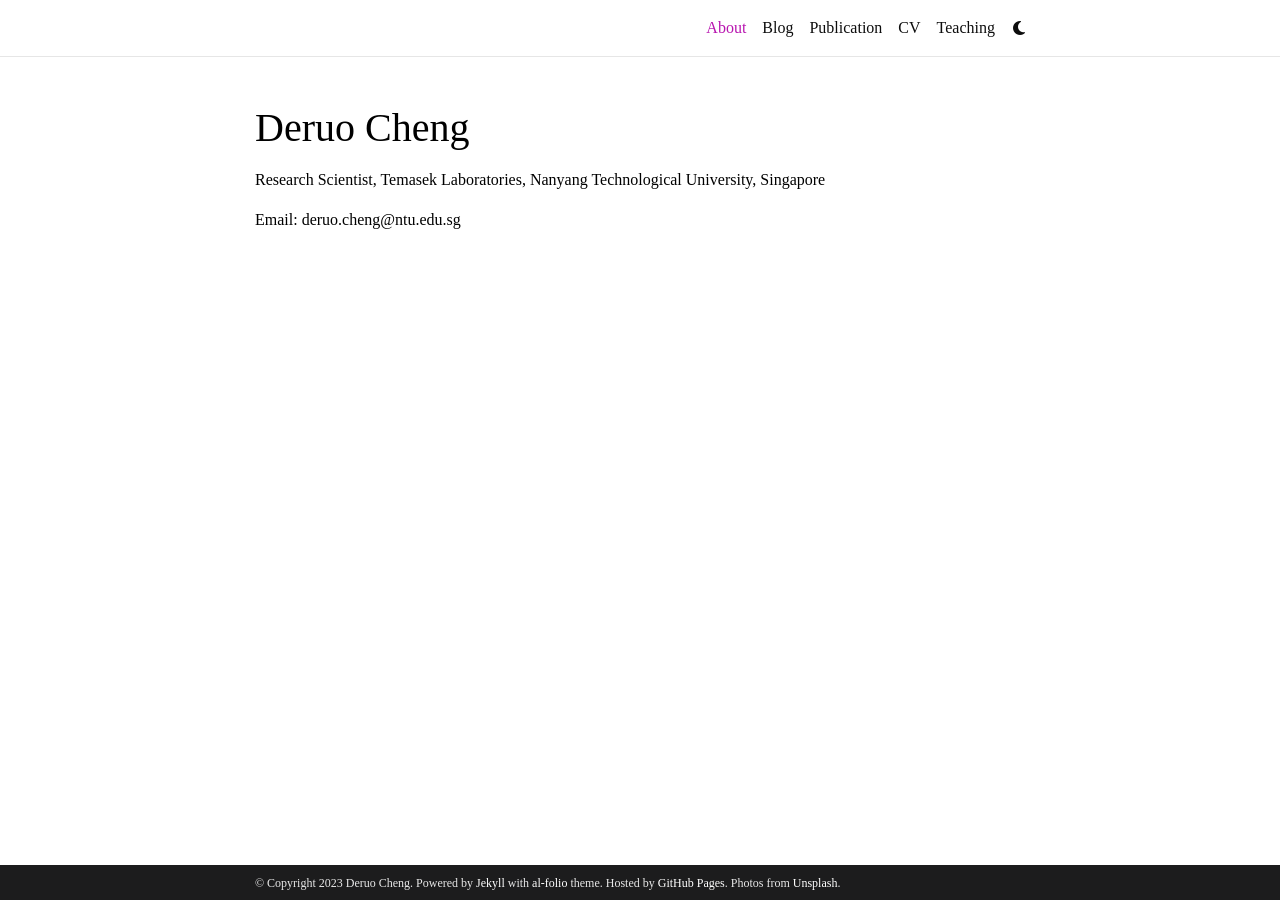
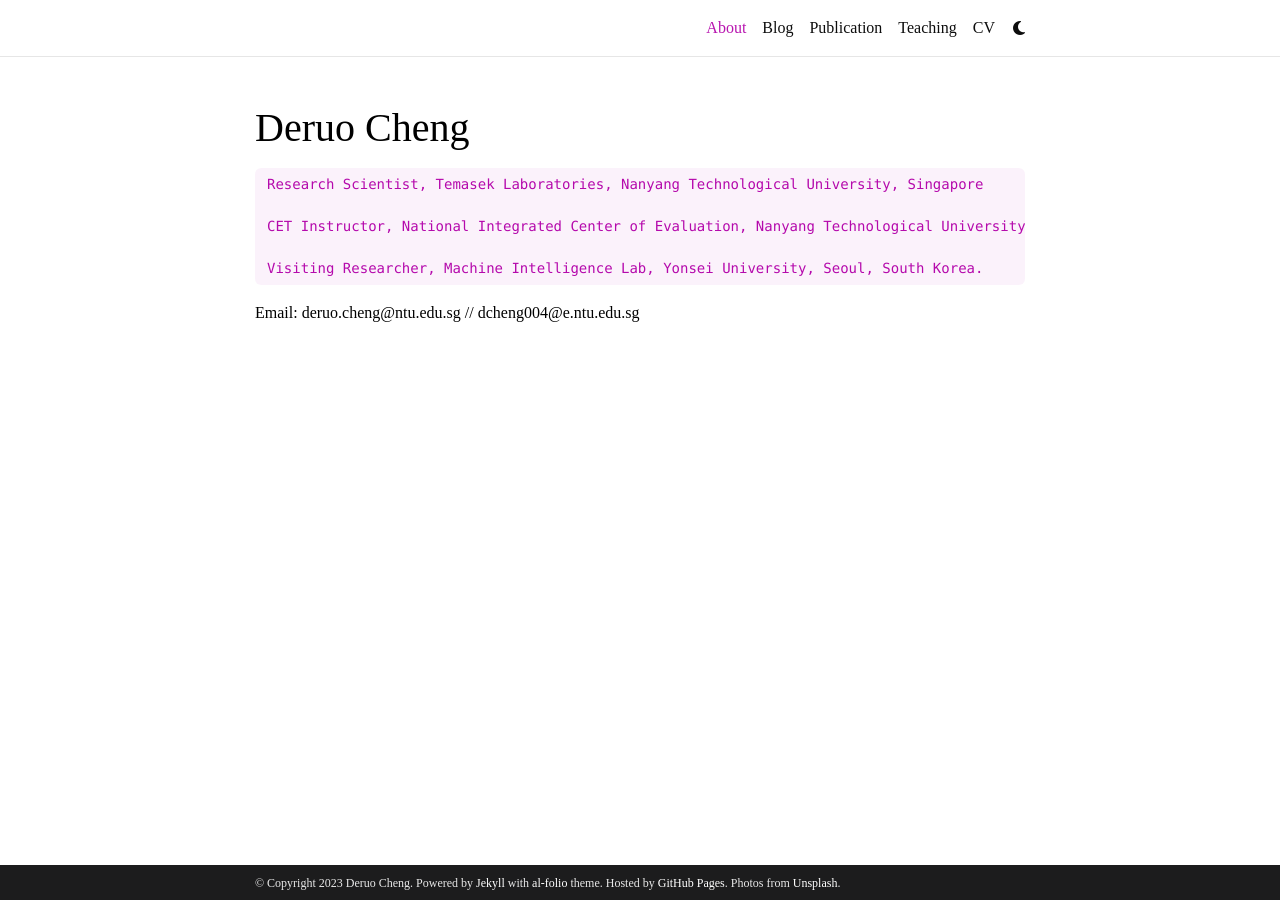
Before and after one commit to deruocheng/deruocheng.github.io, a Jekyll site: the page built from _pages/about.md, in a window 1280 px wide. Built offline with Jekyll 4.4.1, drawn with Linux system fonts in a browser that asks for light colours; comment, search, counter and statistics services are not loaded; a style sheet for code colours, icons or effects is not loaded.

Commit message:
update info

```diff
--- a/_pages/about.md
+++ b/_pages/about.md
@@ -17,8 +17,10 @@
 selected_papers: false # includes a list of papers marked as "selected={true}"
 social: false # includes social icons at the bottom of the page
 ---
+    Research Scientist, Temasek Laboratories, Nanyang Technological University, Singapore
 
-Research Scientist, Temasek Laboratories,
-Nanyang Technological University, Singapore
+    CET Instructor, National Integrated Center of Evaluation, Nanyang Technological University, Singapore
 
-Email: deruo.cheng@ntu.edu.sg
+    Visiting Researcher, Machine Intelligence Lab, Yonsei University, Seoul, South Korea.
+
+Email: deruo.cheng@ntu.edu.sg // dcheng004@e.ntu.edu.sg
```
Also changed, not shown: _pages/cv.md (+1 -1 lines), _pages/teaching.md (+1 -5 lines).
